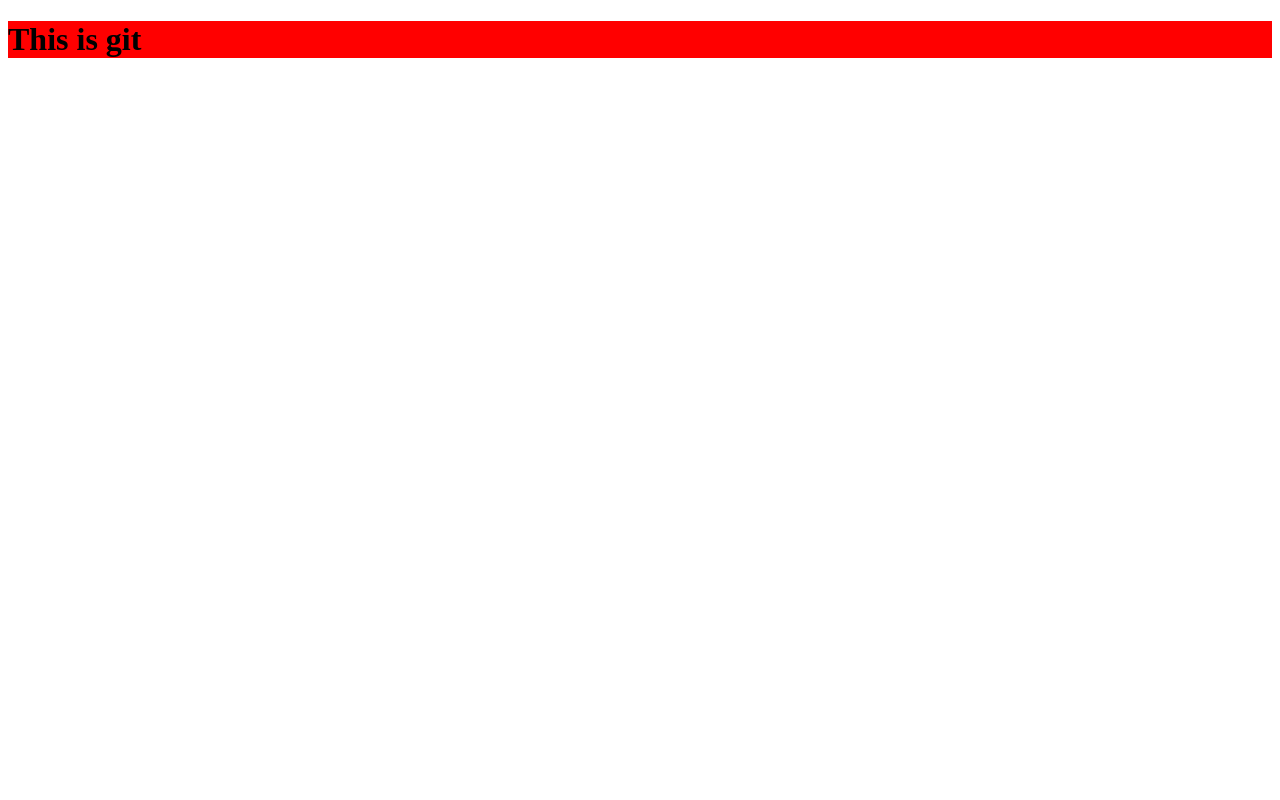
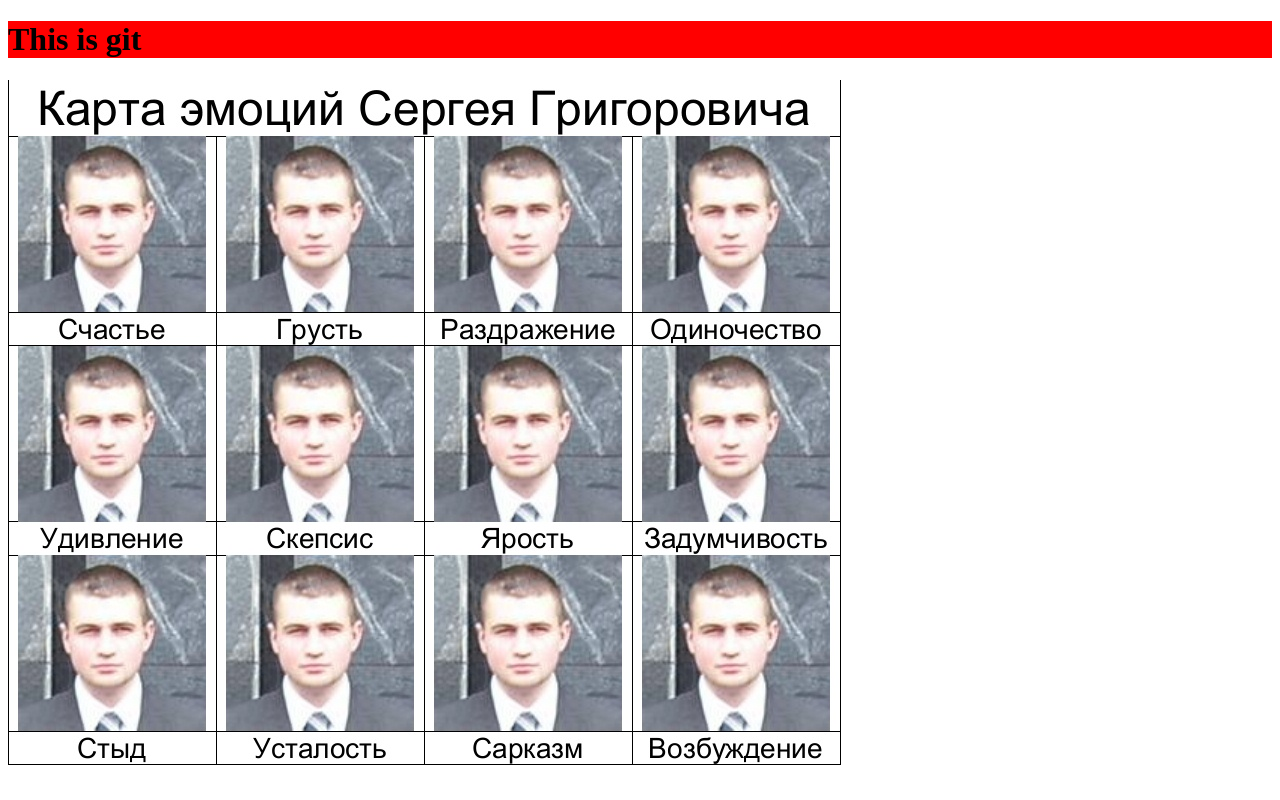
Before and after one commit to Serrjik/git-test-serjik, a plain HTML site: page index.html in a window 1280 px wide. Drawn offline with nearby package versions, Linux system fonts and the light colour scheme.

Commit message:
Fourth commit

```diff
--- a/index.html
+++ b/index.html
@@ -8,6 +8,8 @@
 
 	<h1>This is git</h1>
 
+	<img src="img/Sarge_emotion.jpg" alt="">
+
 	<script
 		src="https://code.jquery.com/jquery-3.3.1.js"
 		integrity="sha256-2Kok7MbOyxpgUVvAk/HJ2jigOSYS2auK4Pfzbm7uH60="
```
Also changed, not shown: img/Sarge_emotion.jpg (added).
